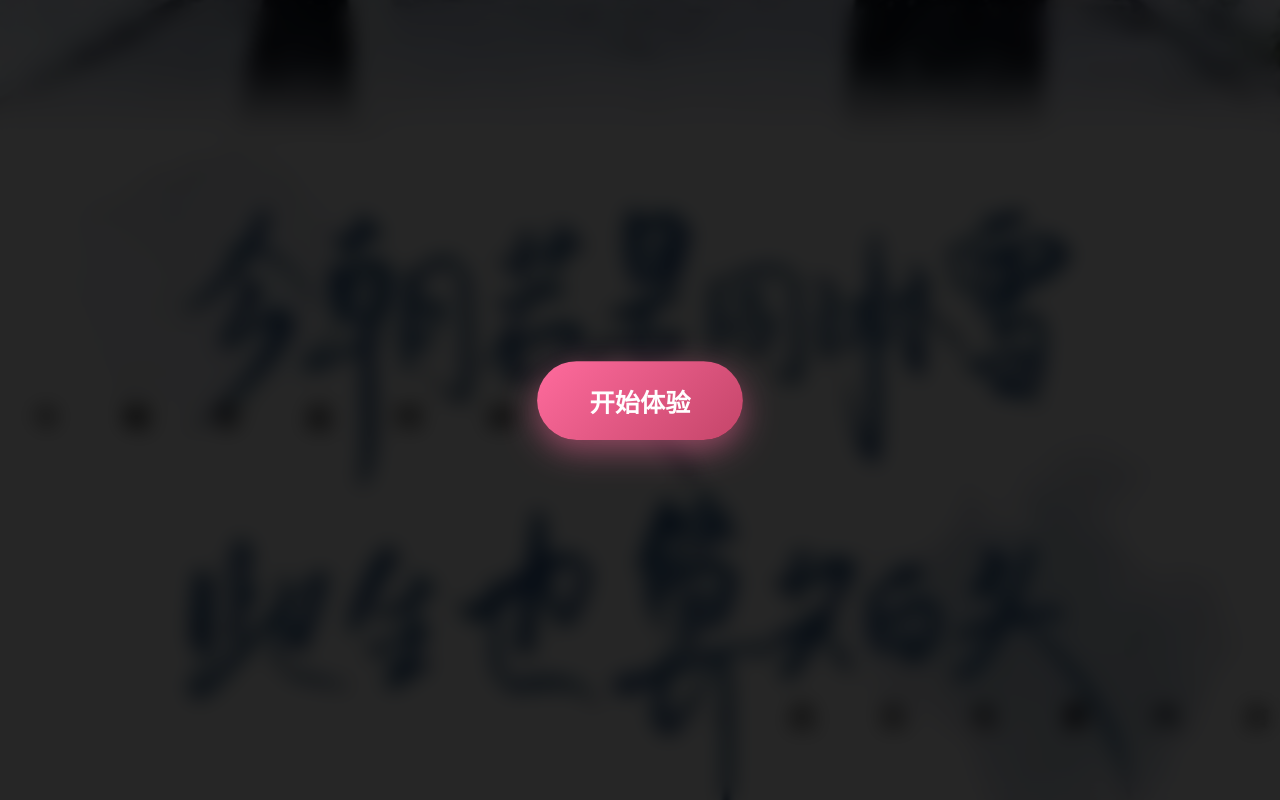
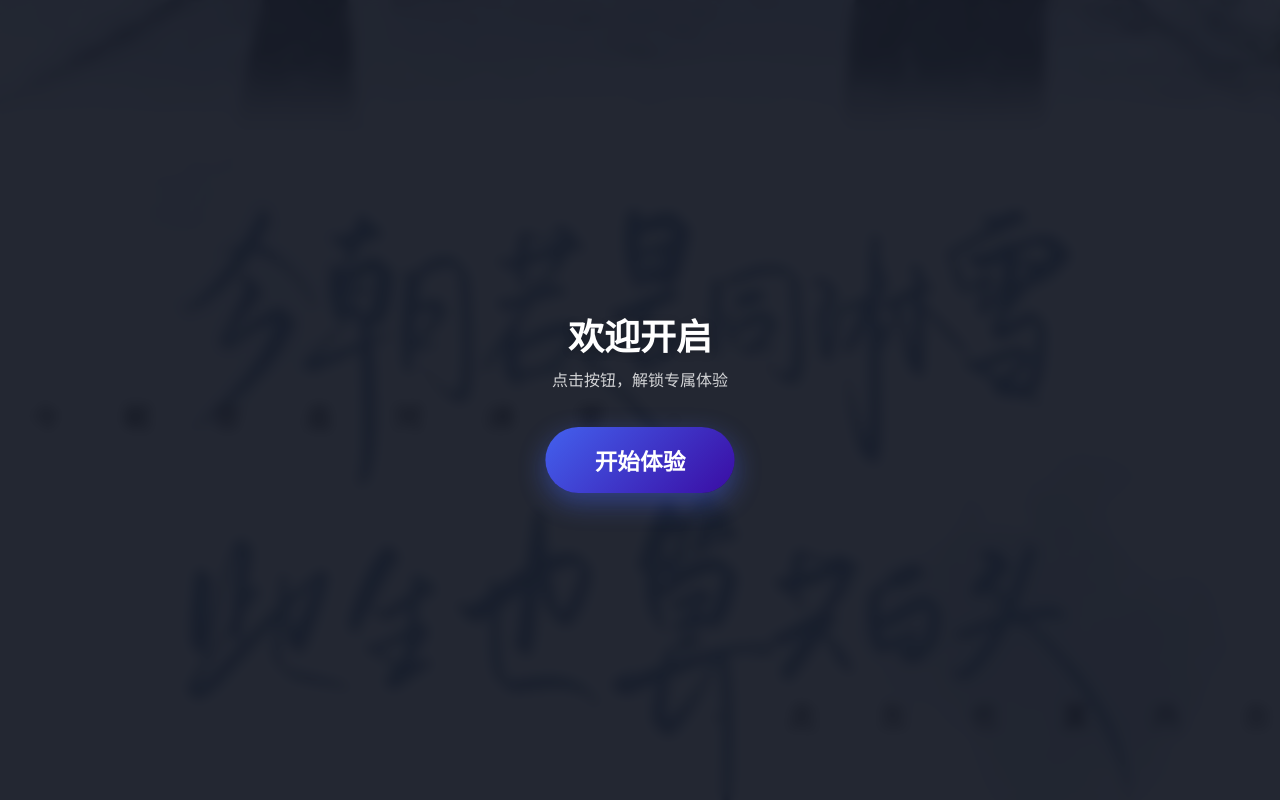
Before and after one commit to OneTTF/GuaiGuai, a plain HTML site: page index.html in a window 1280 px wide. Drawn offline with Linux system fonts and the light colour scheme.

Commit message:
Enhance start overlay with new styles and content
Updated the start overlay styles and added title and description elements.

```diff
--- a/index.html
+++ b/index.html
@@ -94,60 +94,75 @@
 				}
 			}
 
-			/* 启动按钮样式 */
+			/* 启动按钮样式 - 优化版 */
 #startOverlay {
   position: fixed;
   top: 0;
   left: 0;
   width: 100vw;
   height: 100vh;
-				background: rgba(0, 0, 0, 0.85);
+  background: rgba(24, 28, 40, 0.95); /* 深灰蓝背景更具科技感 */
   display: flex;
   flex-direction: column;
   align-items: center;
   justify-content: center;
   z-index: 9999999;
-				backdrop-filter: blur(10px);
+  backdrop-filter: blur(6px); /* 降低模糊度，突出内容 */
+  transition: opacity 0.6s ease;
+}
+
+/* 新增标题样式 */
+#startOverlay .overlay-title {
+  font-size: 36px;
+  font-weight: 700;
+  color: #ffffff;
+  margin-bottom: 8px;
+  text-shadow: 0 2px 8px rgba(0, 0, 0, 0.2);
+}
+
+/* 新增副标题样式 */
+#startOverlay .overlay-desc {
+  font-size: 16px;
+  color: rgba(255, 255, 255, 0.8);
+  margin-bottom: 36px;
+  max-width: 500px;
+  text-align: center;
+  line-height: 1.5;
 }
 
 #startButton {
-				padding: 20px 50px;
-				font-size: 24px;
-				font-weight: bold;
+  padding: 16px 48px;
+  font-size: 22px;
+  font-weight: 600;
   color: #fff;
-				background: linear-gradient(135deg, #ff6b9d, #c44569);
+  background: linear-gradient(135deg, #4361ee, #3a0ca3); /* 蓝紫渐变更具活力 */
   border: none;
   border-radius: 50px;
   cursor: pointer;
-				box-shadow: 0 10px 30px rgba(255, 107, 157, 0.5);
-				transition: all 0.3s ease;
-				animation: pulse 2s ease-in-out infinite;
+  box-shadow: 0 8px 24px rgba(67, 97, 238, 0.4);
+  transition: all 0.3s cubic-bezier(0.4, 0, 0.2, 1);
+  animation: pulse 2.2s ease-in-out infinite;
 }
 
 #startButton:hover {
-				transform: scale(1.05);
-				box-shadow: 0 15px 40px rgba(255, 107, 157, 0.7);
+  transform: scale(1.08);
+  box-shadow: 0 12px 32px rgba(67, 97, 238, 0.6);
+  background: linear-gradient(135deg, #3a0ca3, #2a096b); /* hover时渐变加深 */
 }
 
 #startButton:active {
-				transform: scale(0.95);
+  transform: scale(0.96);
 }
 
 @keyframes pulse {
   0%, 100% {
     transform: scale(1);
+    box-shadow: 0 8px 24px rgba(67, 97, 238, 0.4);
   }
   50% {
     transform: scale(1.05);
+    box-shadow: 0 10px 28px rgba(67, 97, 238, 0.5);
   }
-			}
-
-			#startOverlay p {
-				color: #fff;
-				font-size: 18px;
-				margin-bottom: 30px;
-				text-align: center;
-				opacity: 0.9;
 }
 
 #musicStatus {
@@ -155,24 +170,34 @@
   bottom: 20px;
   right: 20px;
   padding: 10px 20px;
-				background: rgba(0, 0, 0, 0.7);
+  background: rgba(24, 28, 40, 0.85); /* 与overlay背景呼应 */
   color: #fff;
   border-radius: 20px;
   font-size: 14px;
   z-index: 10000;
   display: none;
+  transition: all 0.3s ease;
 }
 
 #musicStatus.show {
   display: block;
+  transform: translateY(0);
+  opacity: 1;
 }
+
 		</style>
 	</head>
 	<body>
-		<!-- 启动界面 -->
+  <!-- 启动界面 - 新增标题和副标题 -->
   <div id="startOverlay">
+    <h2 class="overlay-title">欢迎开启</h2>
+    <p class="overlay-desc">点击按钮，解锁专属体验</p>
     <button id="startButton">开始体验</button>
   </div>
+
+
+
+
 
 		<div id="board"></div>
 		<div id="musicStatus">🎵音乐播放中...</div>
```
Lines whose indentation alone changed are shown as unchanged.
